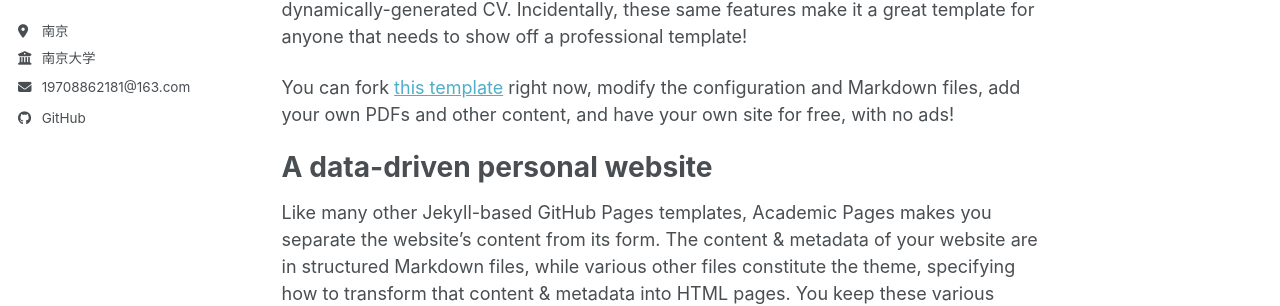
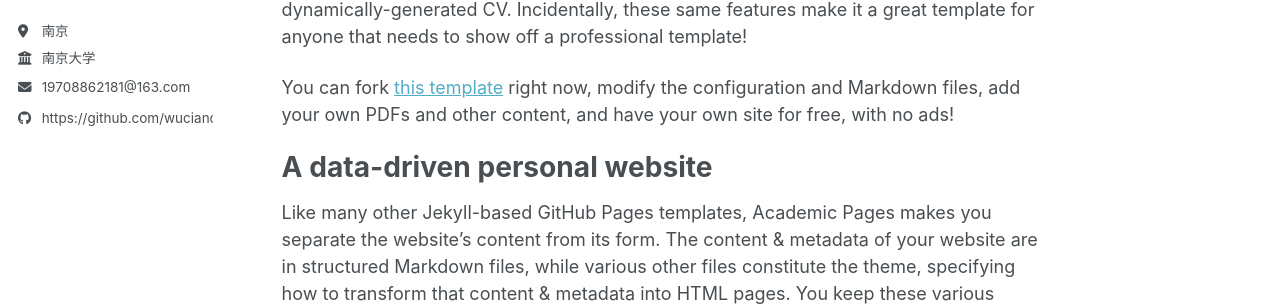
Before and after one commit to wuciancian0301/wuciancian0301.github.io, a Jekyll site: the page built from _pages/about.md, in a window 1280 px wide. Shown: the part 337-643 px from the top of the page. Built offline with Jekyll 4.4.1, drawn with Linux system fonts in a browser that asks for light colours; a style sheet for code colours, icons or effects is not loaded.

Commit message:
顯示github

```diff
--- a/_includes/author-profile.html
+++ b/_includes/author-profile.html
@@ -86,7 +86,7 @@
         <li><a href="https://dribbble.com/{{ author.dribbble }}"><i class="fab fa-fw fa-dribbble icon-pad-right" aria-hidden="true"></i>Dribbble</a></li>
       {% endif %}
       {% if author.github %}
-        <li><a href="https://github.com/{{ author.github }}"><i class="fab fa-fw fa-github icon-pad-right" aria-hidden="true"></i>GitHub</a></li>
+        <li><a href="https://github.com/{{ author.github }}"><i class="fab fa-fw fa-github icon-pad-right" aria-hidden="true"></i>https://github.com/wuciancian0301</a></li>
       {% endif %}
       {% if author.kaggle %}
         <li><a href="https://kaggle.com/{{ author.kaggle }}"><i class="fab fa-fw fa-kaggle icon-pad-right" aria-hidden="true"></i>Kaggle</a></li>
```
